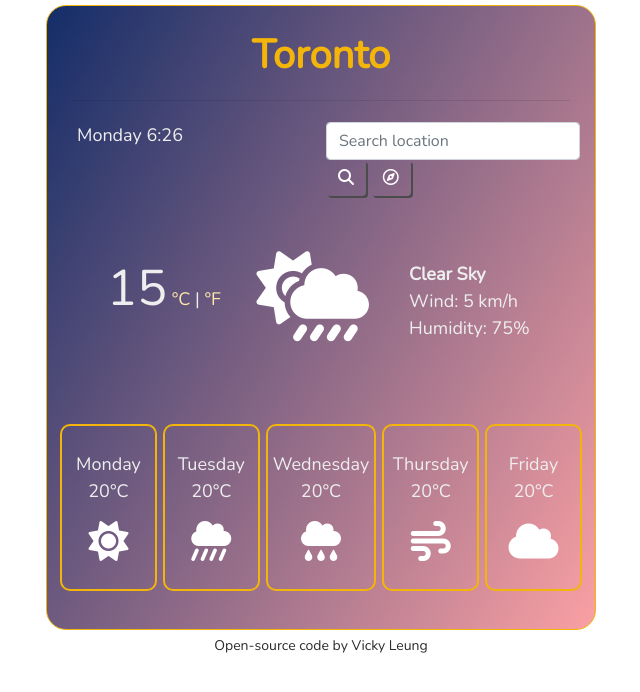
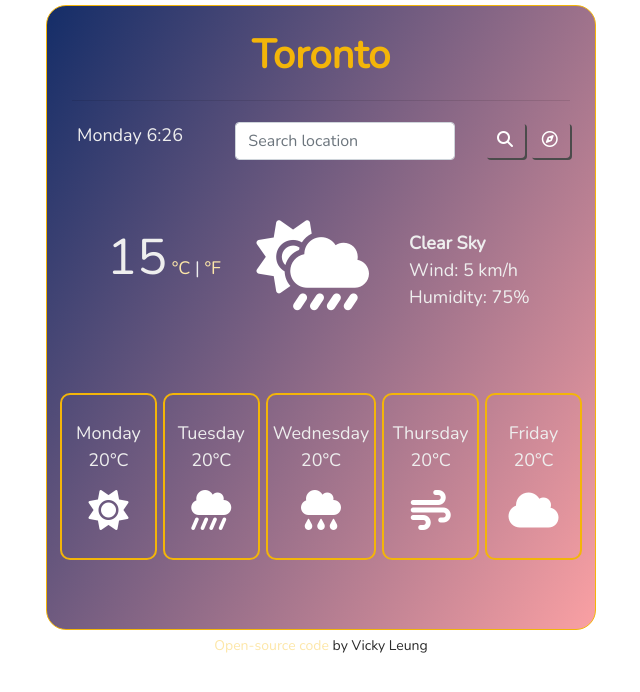
Before and after one commit to vicky815/weather-app, a website built with Parcel: page index.html in a window 1280 px wide. Shown: the whole page, without its empty margins (319-959 px from the left). Built offline with nearby package versions, Linux system fonts and the light colour scheme.

Commit message:
button placement changed

```diff
--- a/index.html
+++ b/index.html
@@ -28,12 +28,22 @@
                 <p id="current-time"></p>
             </div>
 
-            <div class="col-6" id="search-container">
+            <div class="search-container">
                 <form id="search-engine">
-                    <input type="text" placeholder="Search location" class="form-control"
-                    id="search-city-text" autocomplete="off">
-                        <button type="submit" class="btn btn-primary"><i class="fa fa-search"></i></button>
-                        <button id="current-location" class="btn btn-primary"><i class="far fa-compass"></i></button>
+                    <div class="row">
+                        <div class="col-8">
+                            <input type="text" placeholder="Search location" class="form-control" id="search-city-text"
+                                autocomplete="off">
+
+                        </div>
+                        <div class="btn-group" role="group">
+                            <div class="col">
+                                <button type="submit" class="btn btn-primary"><i class="fa fa-search"></i></button>
+
+                                <button id="current-location" class="btn btn-primary"><i class="far fa-compass"></i></button>
+                            </div>
+                        </div>
+                    </div>
                 </form>
             </div>
         </div>
--- a/src/styles.css
+++ b/src/styles.css
@@ -28,17 +28,8 @@ footer {
   color: #2b2b2b;
 }
 
-footer a {
-  color: #2b2b2b;
-}
-
-footer a:hover {
-  color: #fde7a9;
-}
-
 input {
   border: 1px solid #000000;
-  float: right;
   border: none;
 }
 
@@ -46,7 +37,6 @@ button {
   background-color: transparent !important;
   border: none !important;
   color: #ffffff !important;
-  margin: 0 auto;
   box-shadow: 2px 2px #4b4b4b;
 }
 
@@ -74,11 +64,16 @@ sup {
   text-transform: capitalize;
 }
 
-#current-time {
+.search-container {
   padding: 5px;
 }
 
-#search-container {
+.btn-group {
+  float: left;
+  padding-left: 0px;
+}
+
+#current-time {
   padding: 5px;
 }
 
```
